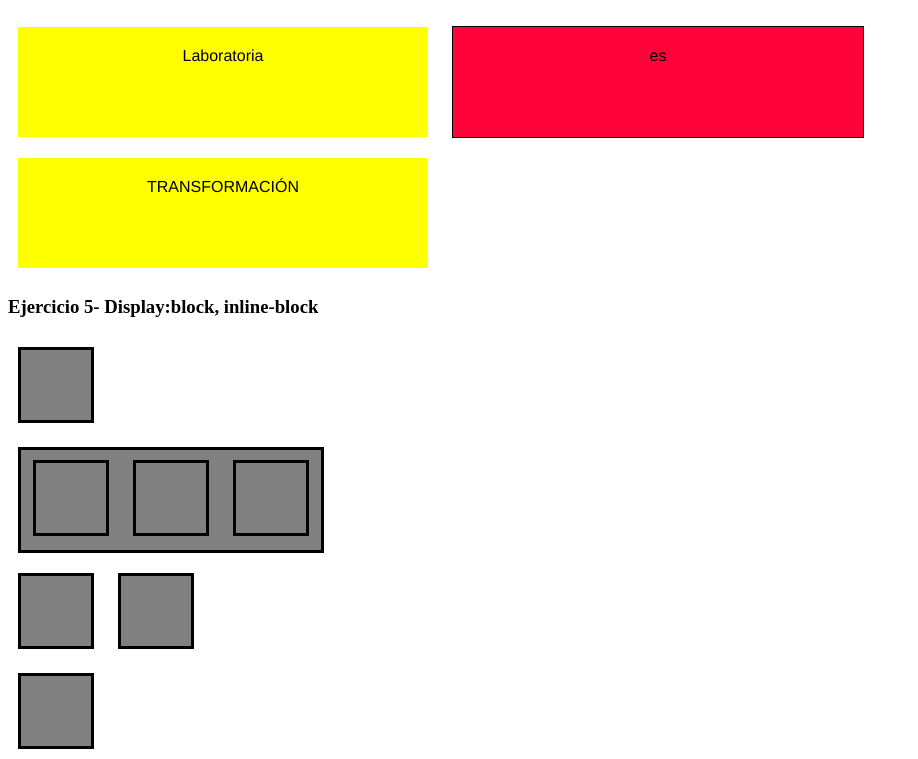
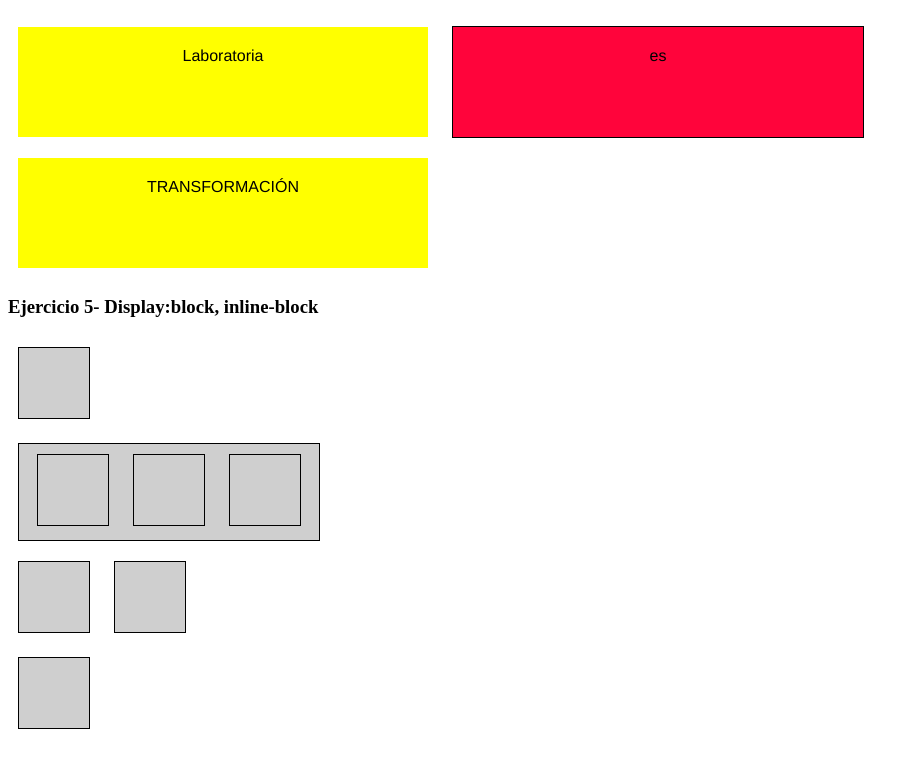
Before and after one commit to FlorTello/Leccion-22-EjerciciosParaPracticar, a plain HTML site: page index.html in a window 1280 px wide. Shown: the part 924-1683 px from the top of the page, without its empty margins (0-918 px from the left). Drawn offline with Linux system fonts and the light colour scheme.

Commit message:
Mejorando borde de ocho cajas

```diff
--- a/assets/css/app.css
+++ b/assets/css/app.css
@@ -33,24 +33,24 @@ div.a4,div.b4,div.c4{
 }
 
 .eje5{
-  background-color: grey;
+  background-color: #CFCFCF;
   width: 30px;
   height: 30px;
   margin: 10px;
-  border: solid;
+  border: solid 1px;
 }
 
 .eje5-content3{
   display: block;
   width: 300px;
-  background-color: grey;
+  background-color: #CFCFCF;
   margin: 10px;
   padding: 0px;
-  border: solid;
+  border: solid 1px;
 }
 .eje5-content3 > div{
   display: inline-block;
-  border: solid ;
+  border: solid 1px;
 }
 .box-inline{
   display: inline-block;
```
